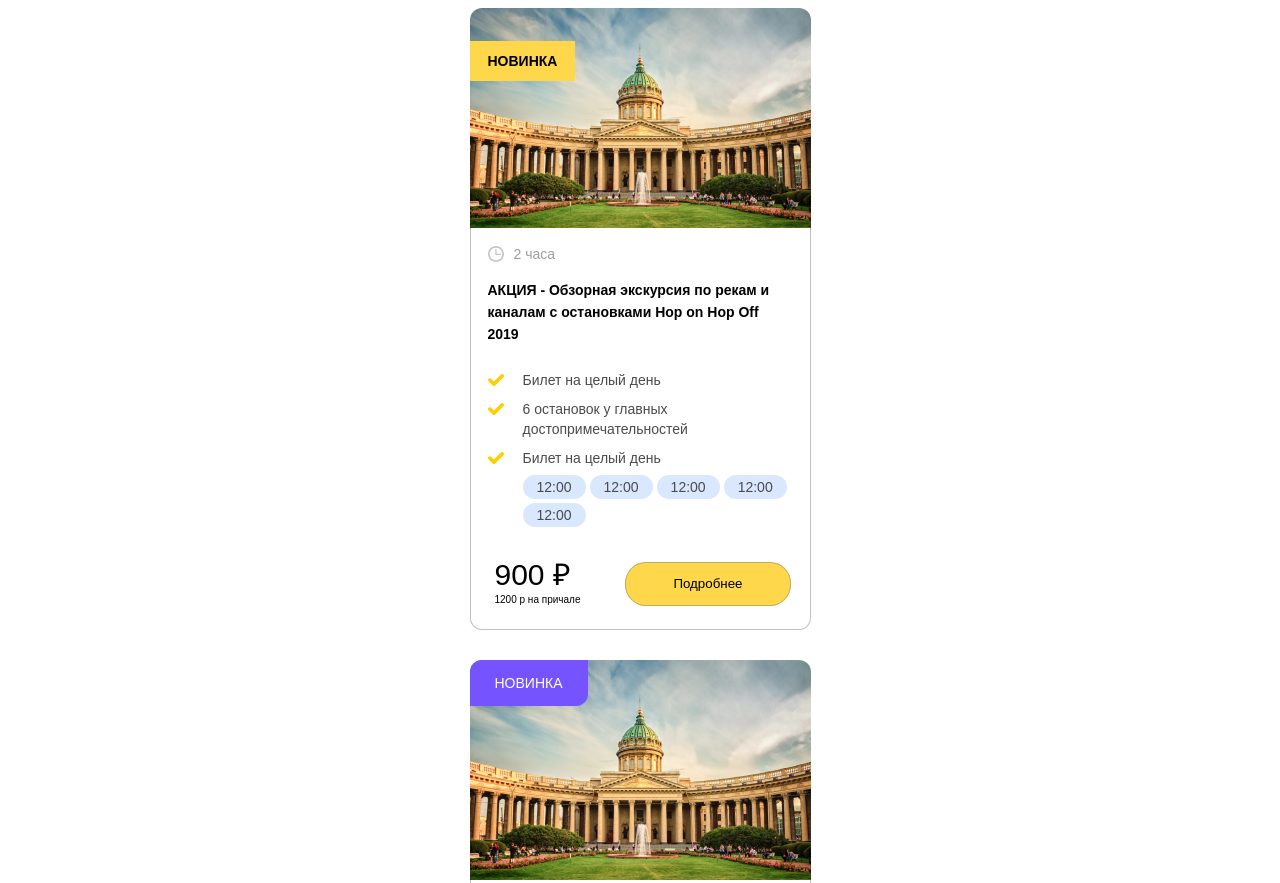
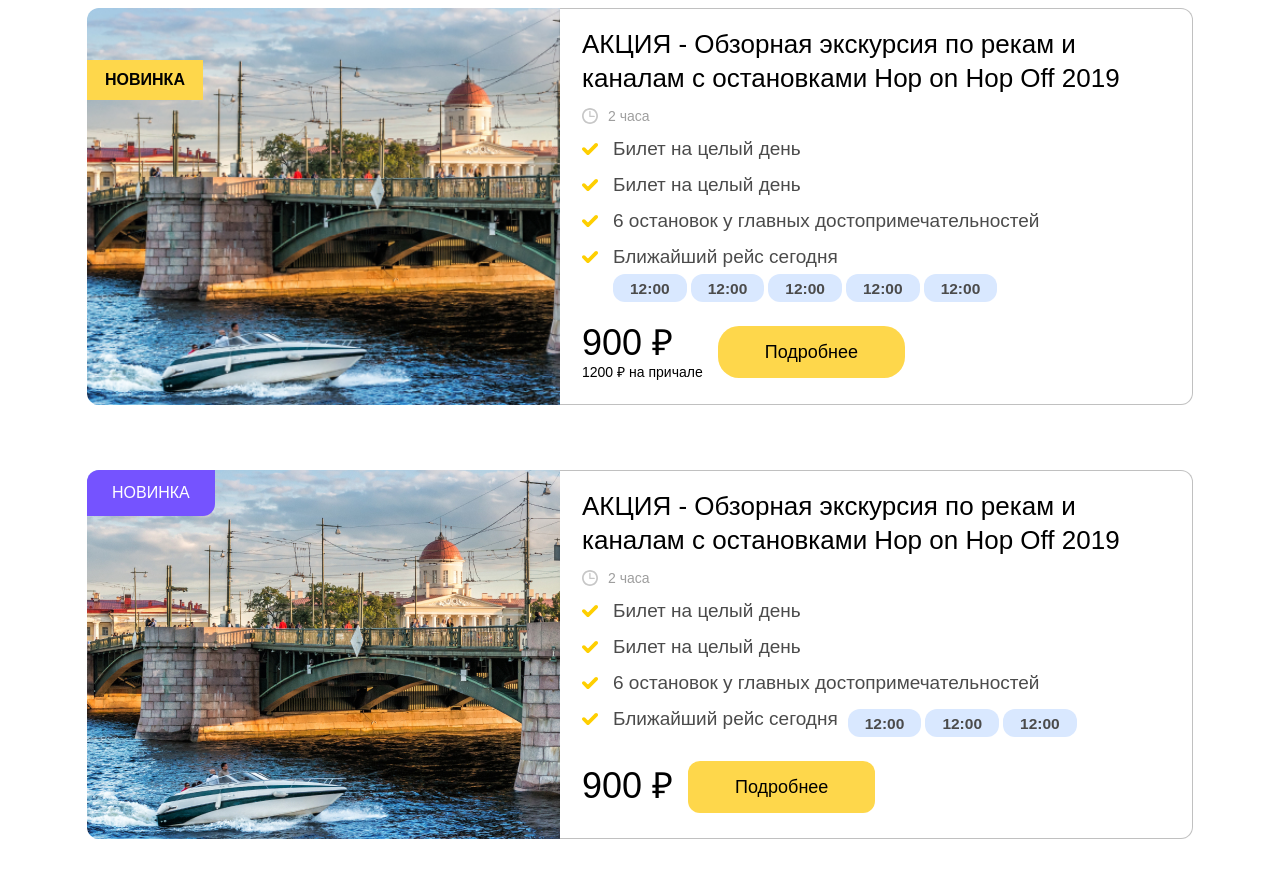
Before and after one commit to JWD1990/newatrip_test_task, a plain HTML site: page index.html in a window 1280 px wide. Shown: the top 883 px of the page. After the commit the page ends 847 px from the top, so only its background shows below. Drawn offline with Linux system fonts and the light colour scheme.

Commit message:
Вёрстка карточки под десктоп - адаптивные картинки - подгрузка декстоп стилей по надобности - правки стилей - вёрстка

```diff
--- a/index.html
+++ b/index.html
@@ -15,10 +15,11 @@
 	<div class="card">
 		<!-- хедер карточки -->
 		<div class="card__header-block">
-			<div class="card__header-img-block img-block">
-				<img src="/images/sankt-peterburg-piter-st-3495.jpg" alt="Card images" class="card__header_img image">
-				<div class="badge badge__theme_sand">Новинка</div>
-			</div>
+			<picture>
+				<source srcset="/images/AdobeStock_168443825.jpg" media="(min-width: 1200px)">
+				<img srcset="/images/sankt-peterburg-piter-st-3495.jpg" alt="Card images">
+			</picture>
+			<div class="badge badge__theme_sand">Новинка</div>
 		</div>
 		<!-- Контент карточки -->
 		<div class="card__content-block">
@@ -35,9 +36,10 @@
 			<!-- верхняя часть - конец -->
 			<ul class="card__applies-block">
 				<li class="card__applies-row">Билет на целый день</li>
+				<li class="card__applies-row">Билет на целый день</li>
 				<li class="card__applies-row">6 остановок у главных достопримечательностей</li>
 				<li class="card__applies-row card__available-times-row">
-					<span class="applies-row__text">Билет на целый день</span>
+					<span class="applies-row__text">Ближайший рейс сегодня</span>
 					<ul class="card__available-times-block hidded-entityy">
 						<li class="card__available-time-item transition-entity">12:00</li>
 						<li class="card__available-time-item transition-entity">12:00</li>
@@ -51,7 +53,7 @@
 			<div class="card__details-info-block">
 				<div class="card__price-block">
 					<p class="card__event-price">900 &#8381;</p>
-					<div class="card__price-at-the-pier">1200 р на причале</div>
+					<div class="card__price-at-the-pier">1200 &#8381; на причале</div>
 				</div>
 				<div class="card__more-info-btn-block">
 					<button class="
@@ -70,7 +72,10 @@
 		<!-- хедер карточки -->
 		<div class="card__header-block">
 			<div class="card__header-img-block img-block">
-				<img src="/images/sankt-peterburg-piter-st-3495.jpg" alt="Card images" class="card__header_img image">
+				<picture>
+					<source srcset="/images/AdobeStock_168443825.jpg" media="(min-width: 1200px)">
+					<img srcset="/images/sankt-peterburg-piter-st-3495.jpg" alt="Card images">
+				</picture>
 				<div class="badge badge__theme_purple badge_rounded">Новинка</div>
 			</div>
 		</div>
@@ -89,9 +94,10 @@
 			<!-- верхняя часть - конец -->
 			<ul class="card__applies-block">
 				<li class="card__applies-row">Билет на целый день</li>
+				<li class="card__applies-row">Билет на целый день</li>
 				<li class="card__applies-row">6 остановок у главных достопримечательностей</li>
 				<li class="card__applies-row card__available-times-row">
-					<span class="applies-row__text">Билет на целый день</span>
+					<span class="applies-row__text">Ближайший рейс сегодня</span>
 					<ul class="card__available-times-block hidded-entityy">
 						<li class="card__available-time-item transition-entity">12:00</li>
 						<li class="card__available-time-item transition-entity">12:00</li>
@@ -118,5 +124,17 @@
 		<!-- Контент карточки - конец -->
 	</div>
 	<!-- Карточка - конец -->
+	<script>
+		// https://adapt.960.gs/
+		ADAPT_CONFIG = {
+			path: '/css/',
+			dynamic: true,
+			range: [
+				'1200px to 2540px = 1200.css',
+			],
+		};
+	</script>
+	<script src="js/adapt.min.js"></script>
+	<script src="js/main.js"></script>
 </body>
 </html>
--- /dev/null
+++ b/js/adapt.min.js
@@ -0,0 +1 @@
+!function(a,b,c,d){function m(a,b){l.href=e,f=e,h(a,b)}function n(){clearTimeout(g);var c,h,n,o,p,q,a=b.documentElement?b.documentElement.clientWidth:0,r=k,s=k-1;for(e=d;r--;)if(c=j[r].split("="),h=c[0],q=c[1]?c[1].replace(/\s/g,""):d,p=h.match("to"),n=p?parseInt(h.split("to")[0],10):parseInt(h,10),o=p?parseInt(h.split("to")[1],10):d,!o&&r===s&&a>n||a>n&&o>=a){q&&(e=i+q);break}f?f!==e&&m(r,a):(m(r,a),e&&(b.head||b.getElementsByTagName("head")[0]).appendChild(l))}function o(){clearTimeout(g),g=setTimeout(n,16)}if(c){var e,f,g,h=c.callback||function(){},i=c.path?c.path:"",j=c.range,k=j.length,l=b.createElement("link");l.rel="stylesheet",l.media="screen",n(),c.dynamic&&(a.addEventListener?a.addEventListener("resize",o,!1):a.attachEvent?a.attachEvent("onresize",o):a.onresize=o)}}(this,this.document,ADAPT_CONFIG);
--- /dev/null
+++ b/js/main.js
@@ -0,0 +1,6 @@
+// $(window).on('load', function () {
+// 	run(); // заюзаем hoisting
+// });
+
+// function run() {
+// }
--- /dev/null
+++ b/scss/1200.scss
@@ -0,0 +1,97 @@
+@use 'vars' as v;
+
+@media screen and (min-width: 1200px) {
+	////////////////////
+	// general styles //
+	////////////////////
+
+	.badge {
+    top: 13%;
+		font-size: 16px;
+	}
+
+	/////////////////
+	// card styles //
+	/////////////////
+
+	.card {
+		width: auto;
+		min-width: 1070px;
+		max-width: 1106px;
+		display: flex;
+
+		&:not(:first-child) {
+			margin-top: 65px;
+		}
+	}
+
+	.card__header-block {
+		border-top-right-radius: 0;
+		border-bottom-left-radius: 12px;
+		min-width: 473px;
+	}
+
+	.card__content-block {
+		padding: 18px 32px 22px 22px;
+		border-top-width: 1px;
+		border-left: 0;
+		border-bottom-left-radius: 0;
+    border-top-right-radius: 12px;
+	}
+
+	.card__header-content-block {
+		flex-direction: column-reverse;
+		row-gap: 11px;
+	}
+
+	.card__title-event-block {
+		font-size: 26px;
+		line-height: 34px;
+		font-weight: normal;
+	}
+
+	.card__applies-block {
+		margin: 13px 0 24px;
+	}
+
+	.card__applies-row {
+		font-size: 19px;
+    padding-left: 31px;
+
+		&:not(:first-child) {
+			margin-top: 16px;
+		}
+	}
+
+	.card__available-time-item {
+		font-size: 15.5px;
+    padding: 3px 17px 1px;
+    font-weight: 600;
+	}
+
+	.card__details-info-block {
+		margin-left: 0;
+    justify-content: left;
+    gap: 15px;
+	}
+
+	.card__event-price {
+    font-size: 36px;
+    line-height: 33px;
+	}
+
+	.card__price-at-the-pier {
+		font-size: 14px;
+	}
+
+	.card__more-info-btn {
+		line-height: 52px;
+    font-size: 18px;
+    padding: 0 47px;
+	}
+
+	.more-info-btn_theme_border-decore {
+		box-shadow: none;
+	}
+
+}
--- a/scss/main.scss
+++ b/scss/main.scss
@@ -21,13 +21,14 @@ p {
 	margin: 0;
 }
 
-.img-block {
-	display: flex;
-	width: 100%;
+.img,
+picture {
+	max-width: 100%;
+	height: auto;
 }
 
-.image {
-	width: 100%;
+picture {
+	display: flex;
 }
 
 .badge {
@@ -54,7 +55,7 @@ p {
 	&_rounded {
 		border: 0 solid transparent;
 		border-bottom-right-radius: 12px;
-		top: 0;
+		top: 0 !important;
 	}
 }
 
@@ -81,7 +82,6 @@ button {
 
 .card {
 	width: 341px;
-	overflow: hidden;
 	margin: 0 auto;
 
 	&:not(:first-child) {
@@ -89,18 +89,19 @@ button {
 	}
 }
 
-.card__header-img-block {
+.card__header-block {
 	border: 0 solid transparent;
 	border-top-right-radius: 12px;
 	border-top-left-radius: 12px;
 	overflow: hidden;
 	position: relative;
+	display: flex;
 }
 
 .card__content-block {
 	box-sizing: border-box;
 	border: 1px solid rgba(130, 130, 130, .5);
-	border-top: 0;
+	border-top-width: 0;
 	border-bottom-right-radius: 12px;
 	border-bottom-left-radius: 12px;
 	padding: 16px 19px 19px 17px;
```
Also changed, not shown: css/1200.css (added), css/main.css, images/AdobeStock_168443825.jpg (added).
